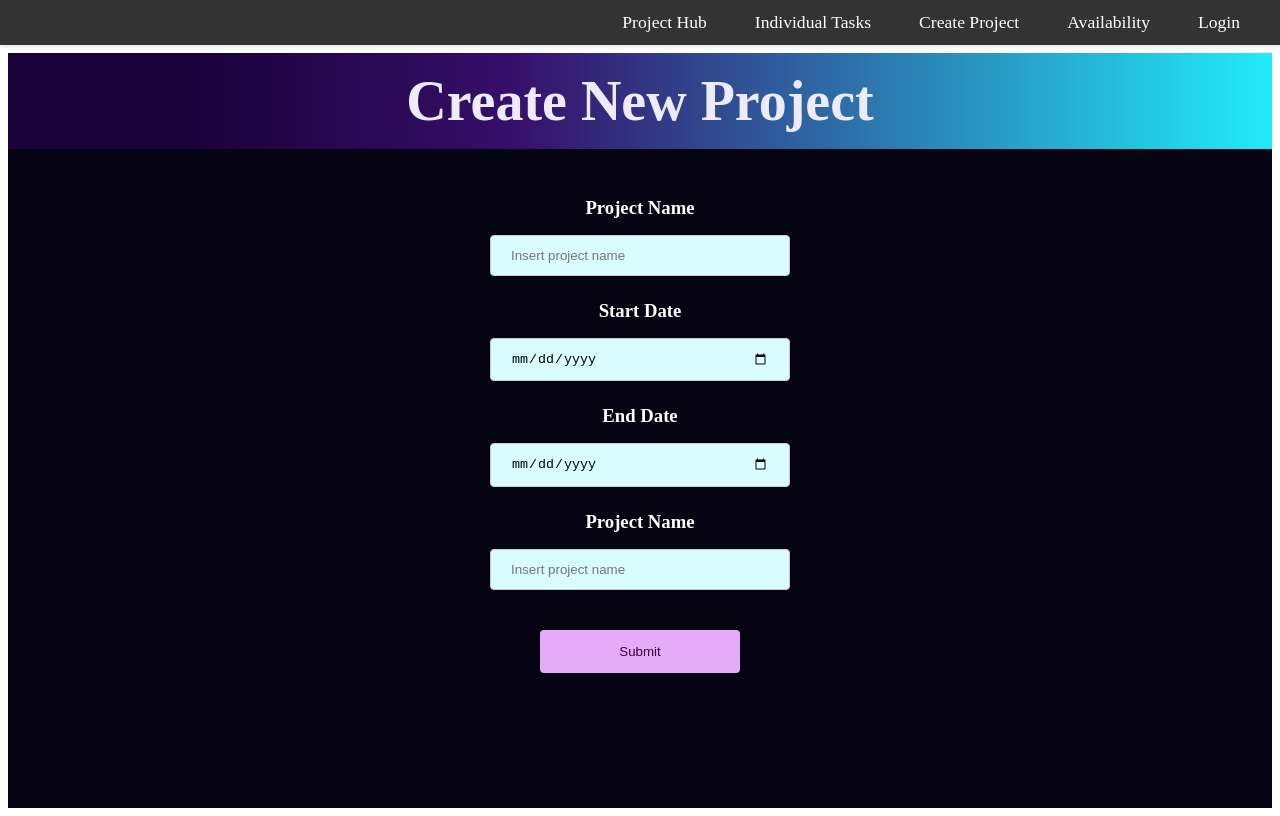
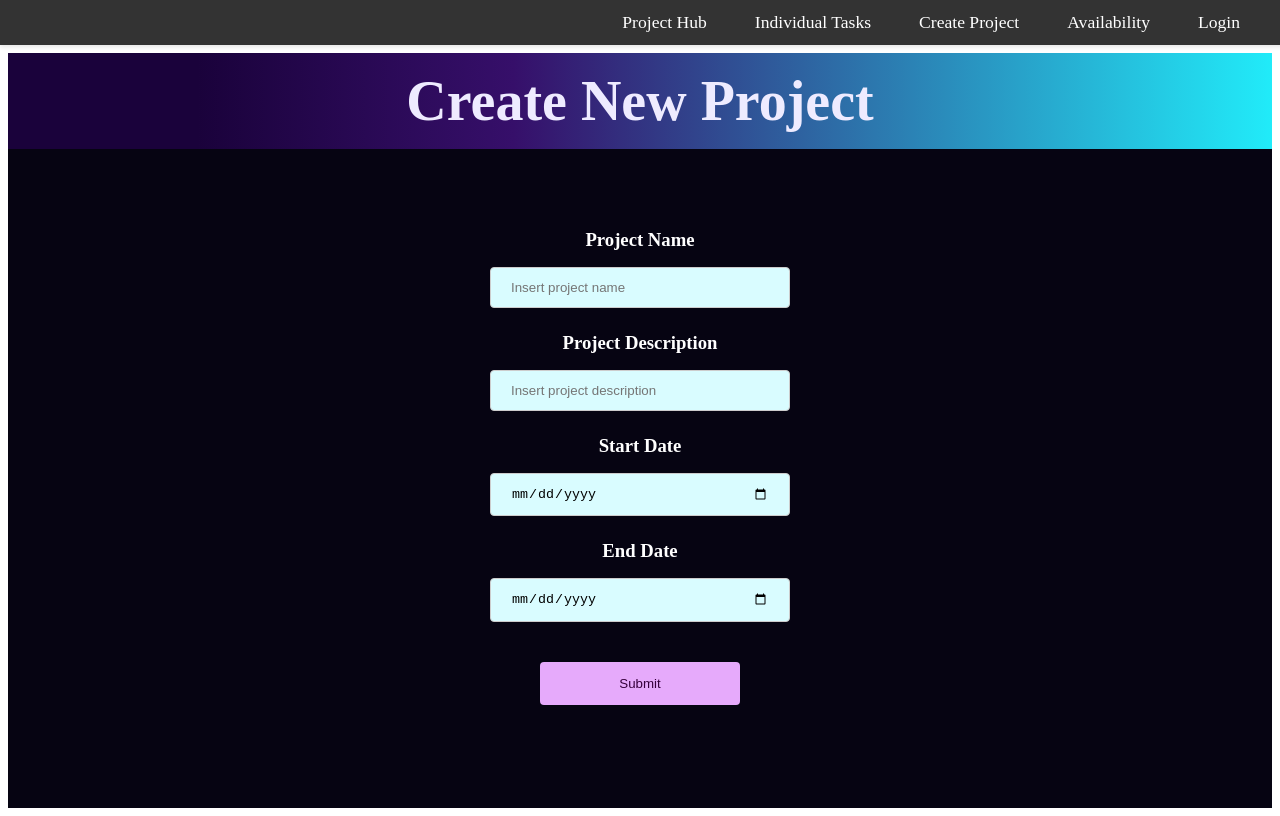
Before and after one commit to danielho774/csci201teamproject, a React (Create React App) app in the folder frontend/: page /create in a window 1280 px wide. Built offline with nearby package versions, Linux system fonts and the light colour scheme.

Commit message:
Added project creation form validation + attempted to tie to backend

```diff
--- a/frontend/package.json
+++ b/frontend/package.json
@@ -2,6 +2,7 @@
   "name": "react-frontend",
   "version": "0.1.0",
   "private": true,
+  "proxy": "http://localhost:8080",
   "scripts": {
     "start": "react-scripts start",
     "build": "react-scripts build",
--- a/frontend/src/components/ProjectCard.module.css
+++ b/frontend/src/components/ProjectCard.module.css
@@ -99,38 +99,30 @@
 
 .dropdown-panel {
   position: absolute;
-  top: 50%;  /* Center vertically */
-  left: 100%;  /* Position it to the right of the project card */
-  transform: translateY(-50%); /* Adjust to center the panel vertically */
-  background: #333;
-  color: white;
+  top: 50%;
+  border-radius: 8px;
   padding: 15px;
-  border-radius: 8px;
-  box-shadow: 0 4px 8px rgba(0, 0, 0, 0.2);
-  width: 200px;  /* Width of the panel */
-  z-index: 1000;
+  width: 200px;
 }
 
 .dropdown-button {
   display: block;
   width: 100%;
-  padding: 10px;
-  background: #007bff;
+  padding: 12px;
+  background: #df95fa;
   color: white;
-  border: none;
+  margin: 5px 0;
   text-align: left;
   cursor: pointer;
-  border-radius: 4px;
-  margin: 5px 0;
+  border-radius: 5px;
   font-size: 16px;
 }
 
 .dropdown-button:hover {
-  background: #0056b3;
+  background: #bd4df1;
 }
 
 .cardLink {
-  text-decoration: none; /* Remove underline from link */
-  color: inherit; /* Inherit text color */
-  display: block; /* Ensure the link takes up the card space */
+  display: block;
+  text-decoration: none;
 }
--- a/frontend/src/pages/CreateProjectPage.jsx
+++ b/frontend/src/pages/CreateProjectPage.jsx
@@ -1,32 +1,99 @@
-import React from 'react';
+import React, {useState} from 'react';
 import styles from './CreateProjectPage.module.css';
 
 export default function CreateProjectPage() {
+  /* Initialization */
+  const [projectName, setProjectName] = useState('');
+  const [projectDescription, setProjectDescription] = useState('');
+  const [startDate, setStartDate] = useState('');
+  const [endDate, setEndDate] = useState('');
+  const [error, setError] = useState('');
+
+  const handleSubmission = async (event) => {
+    event.preventDefault();
+
+    if ((startDate && endDate) && (new Date(startDate) > new Date(endDate))) { // startDate && endDate checks if both fields are not empty, create a Date object and check startDate < endDate
+    setError('End date cannot be before start date.');
+    return;
+  }
+
+  const newProject = {
+    projectName,
+    projectDescription,
+    startDate,
+    endDate
+
+  }
+  console.log('Project Created:', { projectName, projectDescription, startDate, endDate });
+
+  try {
+    // check if this is correct
+    const response = await fetch('/api/projects/create', {
+      method: 'POST',
+      headers: {
+        'Content-Type': 'application/json',
+      },
+      body: JSON.stringify(newProject),
+    });
+
+    if (response.ok) {
+      const result = await response.json();
+      console.log('Project saved:', result);
+      // Lead to project confirmation page
+    } else {
+      console.error('Failed to create project');
+    }
+  } catch (error) {
+    console.error('Error sending to backend:', error);
+  }
+
+  };
+
   return (
     <div className={styles['project-creation']}>
       <h2>Create New Project</h2>
       <div className={styles['project-text']}>
-        <form>
+        <form onSubmit={handleSubmission} className = {styles['project-text']}>
           <h3>Project Name</h3>
-          <input type="text" name="projectName" placeholder = "Insert project name"></input>
+          <input type="text" name="projectName" placeholder = "Insert project name" value={projectName}
+          onChange={(e) => setProjectName(e.target.value)} required></input>
+
+          <h3>Project Description</h3>
+          <input type="text" name="projectDescription" placeholder = "Insert project description" value={projectDescription}
+          onChange={(e) => setProjectDescription(e.target.value)} required></input>
+
+          <h3>Start Date</h3>
+          <input type="date" name="startDate" value={startDate}
+          onChange={(e) => {
+            setStartDate(e.target.value);
+            if (endDate && new Date(e.target.value) <= new Date(endDate)) {
+              setError('');
+            }
+          }}
+          required></input>
+
+          <h3>End Date</h3>
+          <input type="date" name="endDate" value={endDate}
+          onChange={(e) => {
+            setEndDate(e.target.value);
+            if (endDate && new Date(e.target.value) <= new Date(endDate)) {
+              setError('');
+            }
+          }}
+          required></input>
+
+
+        {error && <p className={styles['error']}>{error}</p>}
+
+        <input type="submit" name="submitButton" placeholder = "Project Name"></input>
+
         </form>
-        <form>
-          <h3>Start Date</h3>
-          <input type="date" name="startDate" placeholder = "Insert project name"></input>
-        </form>
-        <form>
-          <h3>End Date</h3>
-          <input type="date" name="endDate" placeholder = "Insert project name"></input>
-        </form>
-        <form>
-          <h3>Project Name</h3>
-          <input type="text" name="projectName" placeholder = "Insert project name"></input>
-        </form>
-        <input type="submit" name="submitButton" placeholder = "Project Name"></input>
+
+
         </div>
     </div>
   );
 }
 
 
-// make sure end date cannot be before start date
+// check why the date year can go up to 5 digits
--- a/frontend/src/pages/CreateProjectPage.module.css
+++ b/frontend/src/pages/CreateProjectPage.module.css
@@ -59,3 +59,7 @@
   input[type=submit]:hover {
     background-color: #eec7fd;
   }
+
+  .error {
+    color: white;
+  }
```
